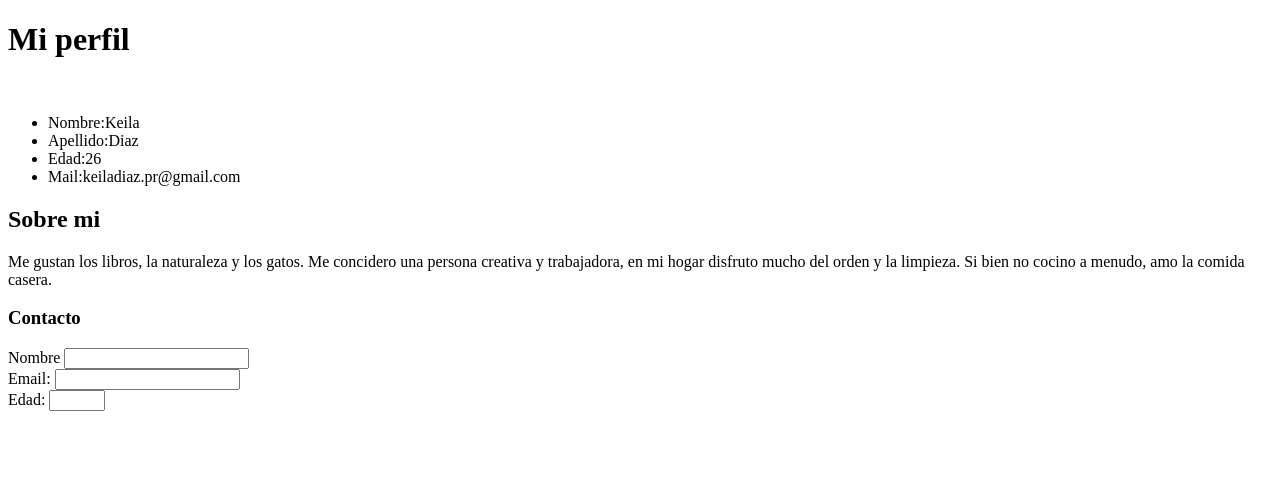
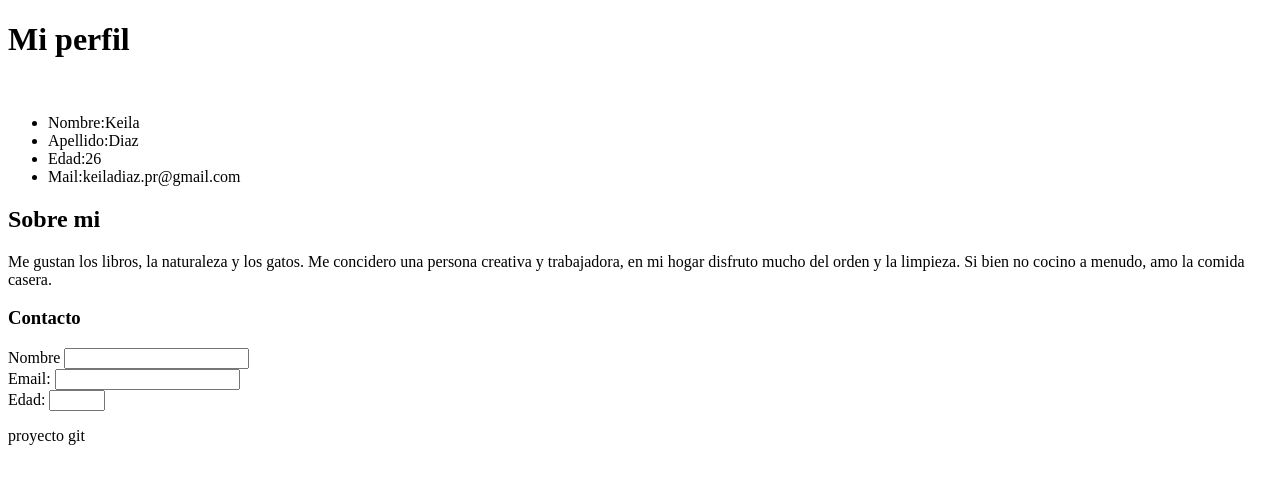
Before and after one commit to KeilaDiaz/proyecto, a plain HTML site: page index.html in a window 1280 px wide. Drawn offline with Linux system fonts and the light colour scheme.

Commit message:
agruegue un footer

```diff
--- a/index.html
+++ b/index.html
@@ -39,6 +39,8 @@
 </div>
 </head>
 <body>
-
+    <footer>
+        <p>proyecto git</p>
+    </footer>
 </body>
 </html>
```
